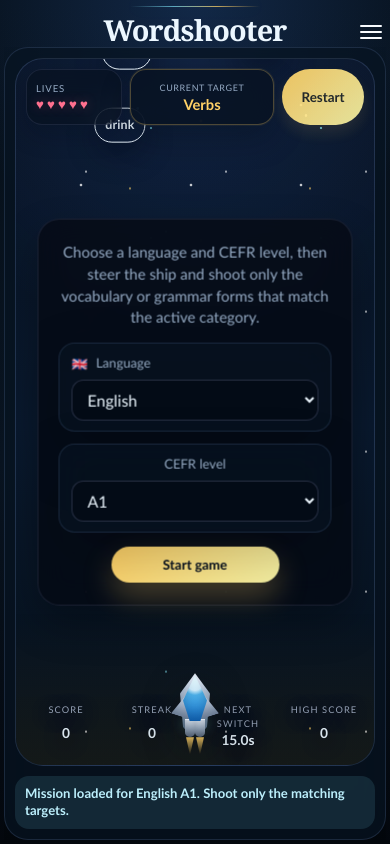
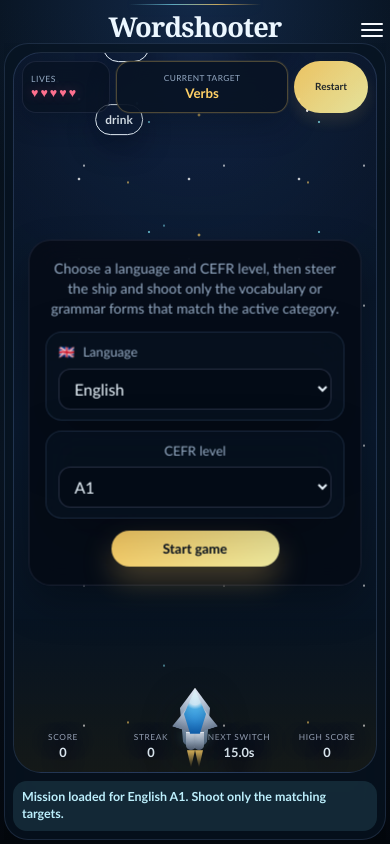
Before and after one commit to KireGW/wordshooter, a React (Vite) app: page / in a window 390 px wide. Built offline with nearby package versions, Linux system fonts and the light colour scheme.

Commit message:
Tune mobile layout for iPhone 15 Pro

```diff
--- a/src/App.css
+++ b/src/App.css
@@ -1354,7 +1354,11 @@
     min-height: 100svh;
     overflow: hidden;
     gap: 4px;
-    padding: 4px;
+    padding:
+      calc(4px + env(safe-area-inset-top, 0px))
+      calc(4px + env(safe-area-inset-right, 0px))
+      calc(4px + env(safe-area-inset-bottom, 0px))
+      calc(4px + env(safe-area-inset-left, 0px));
   }
 
   .hero-panel {
@@ -1402,7 +1406,7 @@
 
   .mobile-menu-panel {
     position: absolute;
-    top: 64px;
+    top: calc(64px + env(safe-area-inset-top, 0px));
     left: 8px;
     right: 8px;
     z-index: 28;
@@ -1906,3 +1910,164 @@
     grid-column: span 1;
   }
 }
+
+@media (max-width: 430px) {
+  .game-shell {
+    gap: 3px;
+  }
+
+  .hero-panel {
+    grid-template-columns: 28px minmax(0, 1fr) 28px;
+    gap: 6px;
+  }
+
+  .hero-panel h1 {
+    font-size: clamp(1.58rem, 7vw, 2.05rem);
+  }
+
+  .hero-copy {
+    padding-top: 0;
+  }
+
+  .mobile-top-button {
+    min-width: 28px;
+    padding: 2px 1px;
+  }
+
+  .mobile-menu-panel {
+    left: 6px;
+    right: 6px;
+    max-height: min(72svh, 640px);
+    padding: 10px;
+    gap: 10px;
+  }
+
+  .mobile-menu-panel .mobile-menu-intro {
+    padding-bottom: 8px;
+  }
+
+  .arena-panel {
+    padding: 8px;
+  }
+
+  .arena-overlay-top {
+    top: 8px;
+    left: 8px;
+    right: 8px;
+    gap: 6px;
+  }
+
+  .arena-overlay-bottom {
+    left: 8px;
+    right: 8px;
+    bottom: 10px;
+  }
+
+  .arena-mini-card {
+    height: 52px;
+    padding: 7px 8px;
+    border-radius: 14px;
+    gap: 3px;
+  }
+
+  .arena-mini-card span {
+    font-size: 0.54rem;
+    letter-spacing: 0.06em;
+  }
+
+  .arena-mini-card strong {
+    font-size: 0.86rem;
+  }
+
+  .arena-mini-time {
+    flex-basis: 88px;
+    min-width: 88px;
+    max-width: 88px;
+    padding-inline: 8px;
+  }
+
+  .arena-mini-lives {
+    gap: 2px;
+  }
+
+  .arena-mini-lives .arena-mini-heart {
+    font-size: 0.78rem;
+  }
+
+  .arena-target-card {
+    padding: 8px 10px;
+  }
+
+  .arena-target-card span {
+    font-size: 0.52rem;
+    letter-spacing: 0.05em;
+  }
+
+  .arena-target-card strong {
+    font-size: clamp(0.82rem, 3.4vw, 1rem);
+  }
+
+  .arena-restart-button {
+    height: 52px;
+    width: 74px;
+    min-width: 74px;
+    max-width: 74px;
+    padding: 6px 8px;
+    font-size: clamp(0.62rem, 2vw, 0.7rem);
+  }
+
+  .arena-mobile-stats {
+    gap: 6px;
+  }
+
+  .arena-mobile-stat {
+    padding: 4px 2px;
+  }
+
+  .arena-mobile-stat span {
+    font-size: 0.52rem;
+    letter-spacing: 0.08em;
+  }
+
+  .arena-mobile-stat strong {
+    font-size: 0.8rem;
+  }
+
+  .word-target {
+    font-size: 0.74rem;
+    padding: 6px 9px;
+  }
+
+  .spaceship {
+    width: 54px;
+    height: 70px;
+    bottom: -2%;
+  }
+
+  .feedback {
+    min-height: 44px;
+    margin-top: 8px;
+    padding: 8px 9px;
+    font-size: 0.78rem;
+  }
+
+  .mobile-control-zone {
+    left: 8px;
+    right: 8px;
+    bottom: 52px;
+  }
+
+  .start-screen {
+    width: min(92%, 460px);
+    padding: 18px 16px;
+    gap: 12px;
+  }
+
+  .start-screen p {
+    font-size: 0.88rem;
+  }
+
+  .start-screen-settings {
+    gap: 10px;
+  }
+}
```
